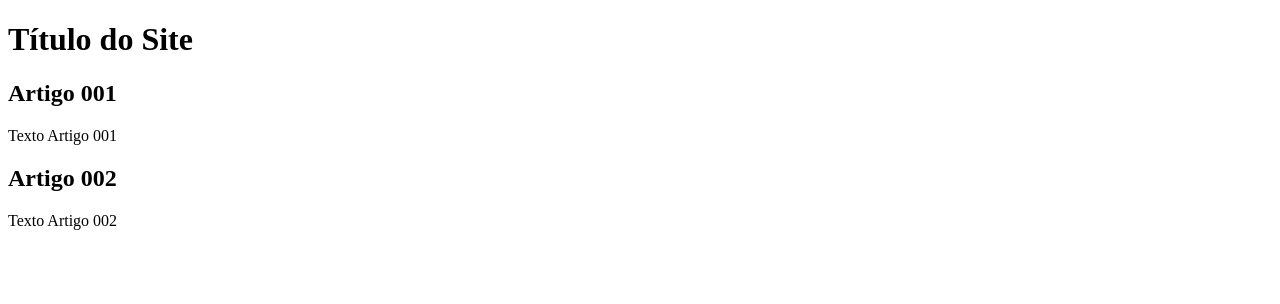
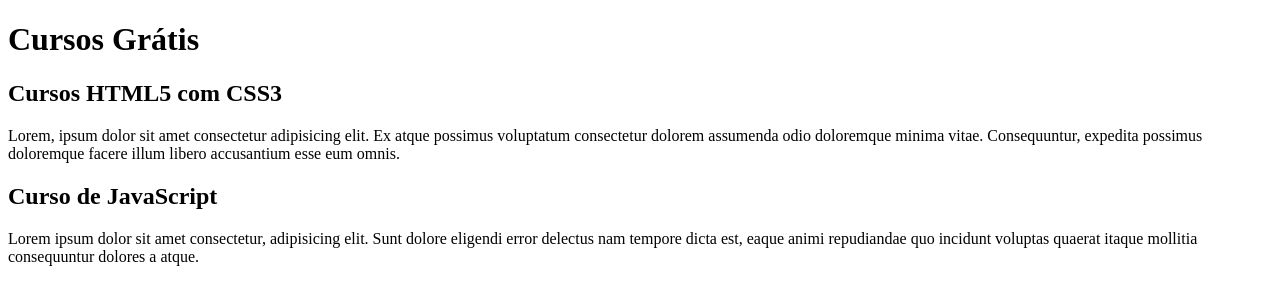
Before and after one commit to imateusdev/Projeto-site-, a plain HTML site: page index.html in a window 1280 px wide. Drawn offline with Linux system fonts and the light colour scheme.

Commit message:
comecei a escrever o conteúdo

```diff
--- a/index.html
+++ b/index.html
@@ -8,15 +8,15 @@
 <body>
   <main>
     <header>
-        <h1>Título do Site</h1>
+        <h1>Cursos Grátis</h1>
     </header>
     <article>
-        <h2>Artigo 001</h2>
-        <p>Texto Artigo 001</p>
+        <h2>Cursos HTML5 com CSS3</h2>
+        <p>Lorem, ipsum dolor sit amet consectetur adipisicing elit. Ex atque possimus voluptatum consectetur dolorem assumenda odio doloremque minima vitae. Consequuntur, expedita possimus doloremque facere illum libero accusantium esse eum omnis.</p>
     </article>
     <article>
-        <h2>Artigo 002</h2>
-        <p>Texto Artigo 002</p>
+        <h2>Curso de JavaScript</h2>
+        <p>Lorem ipsum dolor sit amet consectetur, adipisicing elit. Sunt dolore eligendi error delectus nam tempore dicta est, eaque animi repudiandae quo incidunt voluptas quaerat itaque mollitia consequuntur dolores a atque.</p>
     </article>
   </main>
 </body>
```
